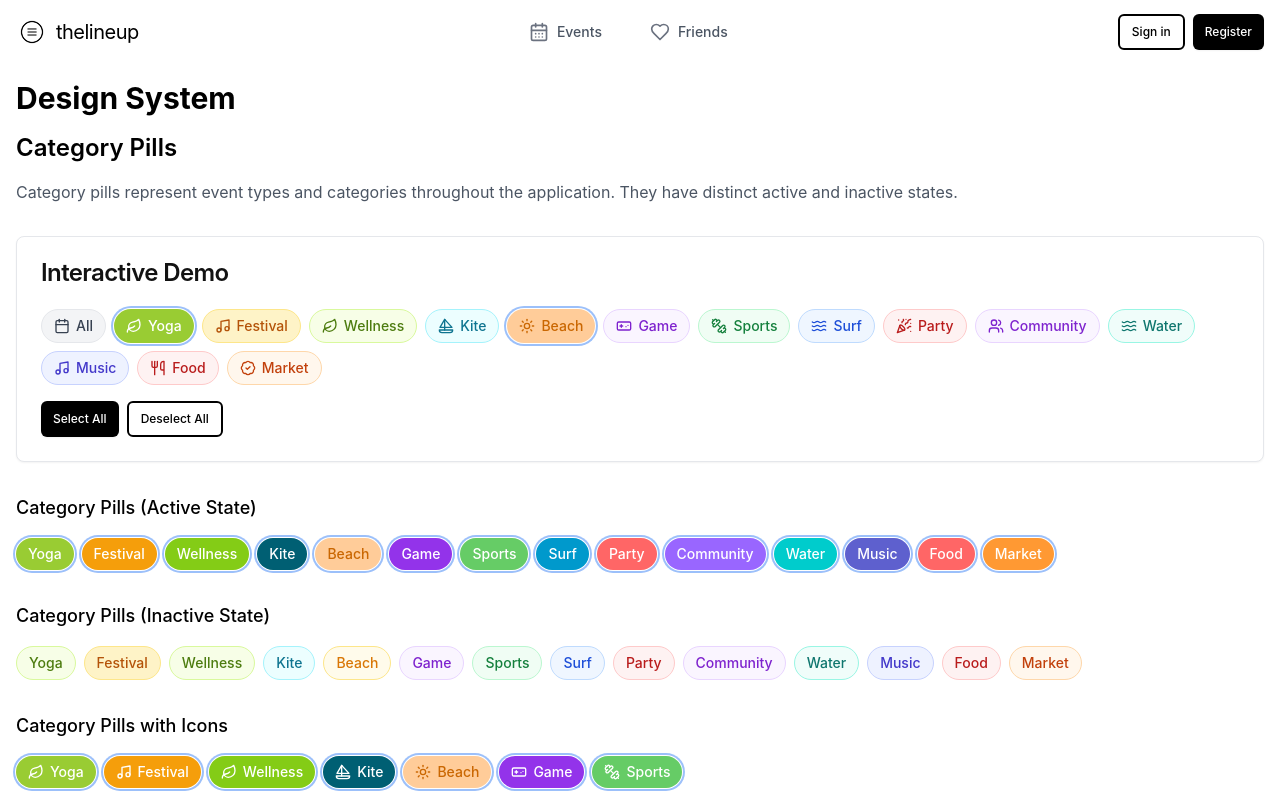
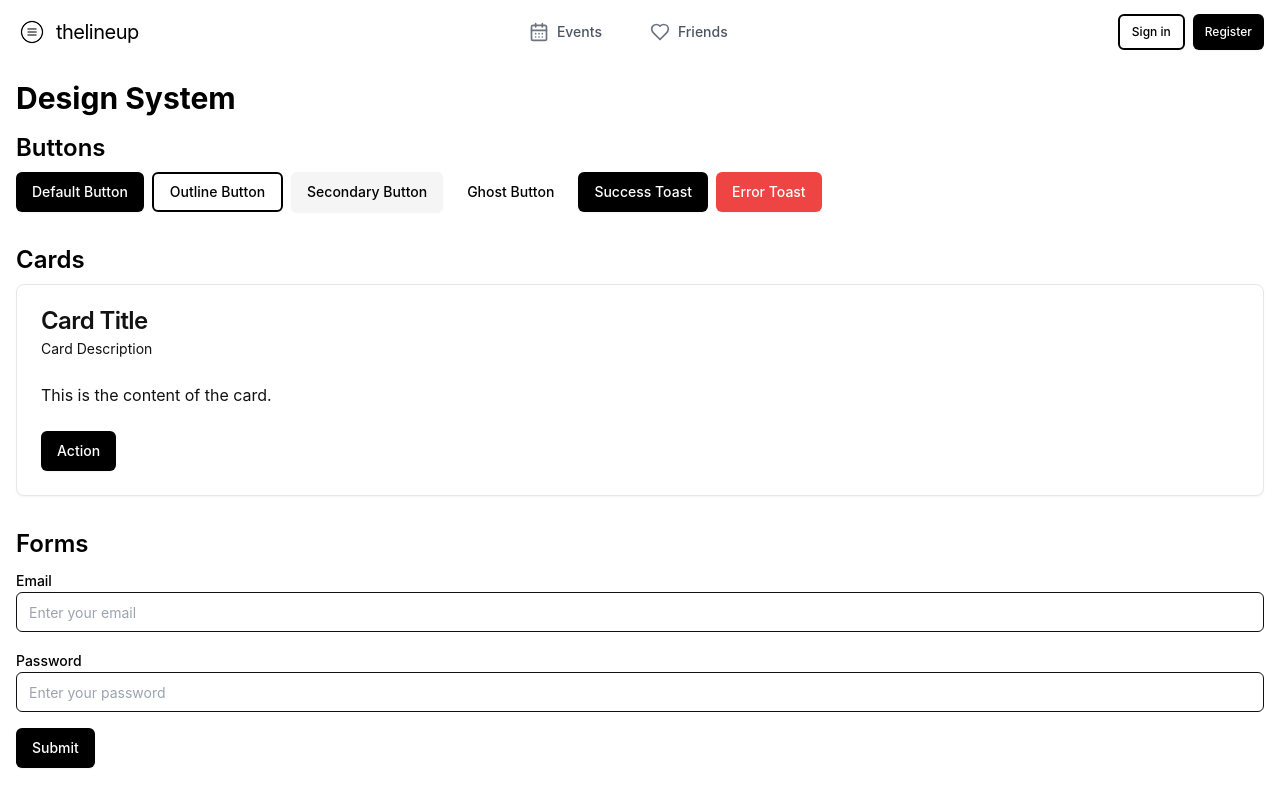
Before and after one commit to rbmns/the-lineup.com, a React (Vite) app: page /design-system in a window 1280 px wide. Shown: the top 800 px of the page. Built offline with nearby package versions, Linux system fonts and the light colour scheme.

Commit message:
Reverted to commit ab0e772783500dd321105a5ab3cae3ae8ccd3329

```diff
--- a/src/components/ui/CategoryPillShowcase.tsx
+++ b/src/components/ui/CategoryPillShowcase.tsx
@@ -1,35 +1,13 @@
 
-import React, { useState } from 'react';
+import React from 'react';
 import { CategoryPill } from './category-pill';
-import { Button } from './button';
-import { Card, CardContent, CardHeader, CardTitle } from './card';
 
 export const CategoryPillShowcase = () => {
-  // Common event types to showcase
   const eventTypes = [
     'Yoga', 'Festival', 'Wellness', 'Kite', 'Beach', 'Game',
-    'Sports', 'Surf', 'Party', 'Community', 'Water',
+    'Other', 'Sports', 'Surf', 'Party', 'Community', 'Water',
     'Music', 'Food', 'Market'
   ];
-
-  // Interactive demo
-  const [selectedCategories, setSelectedCategories] = useState<string[]>(['Yoga', 'Beach']);
-
-  const toggleCategory = (category: string) => {
-    if (selectedCategories.includes(category)) {
-      setSelectedCategories(prev => prev.filter(c => c !== category));
-    } else {
-      setSelectedCategories(prev => [...prev, category]);
-    }
-  };
-
-  const selectAll = () => {
-    setSelectedCategories([...eventTypes]);
-  };
-
-  const deselectAll = () => {
-    setSelectedCategories([]);
-  };
 
   return (
     <section className="space-y-8">
@@ -37,62 +15,15 @@ export const CategoryPillShowcase = () => {
         <h2 className="text-2xl font-semibold mb-4">Category Pills</h2>
         <p className="text-gray-600 mb-6">
           Category pills represent event types and categories throughout the application.
-          They have distinct active and inactive states.
         </p>
       </div>
 
-      {/* Display examples of each state */}
-      <Card>
-        <CardHeader>
-          <CardTitle>Interactive Demo</CardTitle>
-        </CardHeader>
-        <CardContent className="space-y-4">
-          <div className="flex flex-wrap gap-2 mb-4">
-            {/* All pill */}
-            <CategoryPill
-              key="all"
-              category="All"
-              active={selectedCategories.length === eventTypes.length}
-              onClick={() => selectedCategories.length === eventTypes.length ? deselectAll() : selectAll()}
-              showIcon={true}
-              isAll={true}
-            />
-
-            {/* Regular category pills */}
-            {eventTypes.map(category => (
-              <CategoryPill
-                key={category}
-                category={category}
-                active={selectedCategories.includes(category)}
-                onClick={() => toggleCategory(category)}
-                showIcon={true}
-              />
-            ))}
-          </div>
-
-          <div className="space-x-2">
-            <Button size="sm" onClick={selectAll}>Select All</Button>
-            <Button size="sm" variant="outline" onClick={deselectAll}>Deselect All</Button>
-          </div>
-        </CardContent>
-      </Card>
-
       {/* Default Size Category Pills */}
       <div className="space-y-4">
-        <h3 className="text-lg font-medium">Category Pills (Active State)</h3>
+        <h3 className="text-lg font-medium">Category Pills (Default Size)</h3>
         <div className="flex flex-wrap gap-2">
           {eventTypes.map(category => (
-            <CategoryPill key={category} category={category} active={true} />
-          ))}
-        </div>
-      </div>
-
-      {/* Inactive Category Pills */}
-      <div className="space-y-4">
-        <h3 className="text-lg font-medium">Category Pills (Inactive State)</h3>
-        <div className="flex flex-wrap gap-2">
-          {eventTypes.map(category => (
-            <CategoryPill key={category} category={category} active={false} />
+            <CategoryPill key={category} category={category} />
           ))}
         </div>
       </div>
@@ -101,8 +32,8 @@ export const CategoryPillShowcase = () => {
       <div className="space-y-4">
         <h3 className="text-lg font-medium">Category Pills with Icons</h3>
         <div className="flex flex-wrap gap-2">
-          {eventTypes.slice(0, 7).map(category => (
-            <CategoryPill key={category} category={category} showIcon={true} active={true} />
+          {eventTypes.map(category => (
+            <CategoryPill key={category} category={category} showIcon={true} />
           ))}
         </div>
       </div>
@@ -111,8 +42,8 @@ export const CategoryPillShowcase = () => {
       <div className="space-y-4">
         <h3 className="text-lg font-medium">Small Category Pills</h3>
         <div className="flex flex-wrap gap-2">
-          {eventTypes.slice(0, 8).map((category, idx) => (
-            <CategoryPill key={category} category={category} size="sm" active={idx < 4} />
+          {eventTypes.slice(0, 8).map(category => (
+            <CategoryPill key={category} category={category} size="sm" />
           ))}
         </div>
       </div>
@@ -121,8 +52,32 @@ export const CategoryPillShowcase = () => {
       <div className="space-y-4">
         <h3 className="text-lg font-medium">Large Category Pills</h3>
         <div className="flex flex-wrap gap-2">
+          {eventTypes.slice(0, 8).map(category => (
+            <CategoryPill key={category} category={category} size="lg" />
+          ))}
+        </div>
+      </div>
+
+      {/* Active Category Pills */}
+      <div className="space-y-4">
+        <h3 className="text-lg font-medium">Active Category Pills</h3>
+        <div className="flex flex-wrap gap-2">
           {eventTypes.slice(0, 5).map(category => (
-            <CategoryPill key={category} category={category} size="lg" active={true} />
+            <CategoryPill key={category} category={category} active={true} />
+          ))}
+        </div>
+      </div>
+
+      {/* Interactive Category Pills */}
+      <div className="space-y-4">
+        <h3 className="text-lg font-medium">Interactive Category Pills</h3>
+        <div className="flex flex-wrap gap-2">
+          {eventTypes.slice(0, 5).map(category => (
+            <CategoryPill
+              key={category}
+              category={category}
+              onClick={() => alert(`Clicked on ${category}`)}
+            />
           ))}
         </div>
       </div>
--- a/src/components/ui/category-pill.tsx
+++ b/src/components/ui/category-pill.tsx
@@ -137,93 +137,6 @@ const getCategoryColor = (category: string): string => {
   return 'bg-gray-600 text-white hover:bg-gray-700';
 };
 
-// Get inactive color style for a category (much lighter version)
-const getInactiveColor = (category: string): string => {
-  const lowerCategory = category.toLowerCase();
-
-  // Festival - Amber/Orange
-  if (lowerCategory.includes('festival')) {
-    return 'bg-amber-100 text-amber-700 border border-amber-200 hover:bg-amber-200';
-  }
-
-  // Wellness - Lime Green
-  if (lowerCategory.includes('wellness')) {
-    return 'bg-lime-50 text-lime-700 border border-lime-200 hover:bg-lime-100';
-  }
-
-  // Kite - Deep Teal
-  if (lowerCategory.includes('kite')) {
-    return 'bg-cyan-50 text-cyan-700 border border-cyan-200 hover:bg-cyan-100';
-  }
-
-  // Beach - Soft Orange
-  if (lowerCategory.includes('beach')) {
-    return 'bg-amber-50 text-amber-600 border border-amber-200 hover:bg-amber-100';
-  }
-
-  // Game - Purple
-  if (lowerCategory.includes('game')) {
-    return 'bg-purple-50 text-purple-700 border border-purple-200 hover:bg-purple-100';
-  }
-
-  // Sports
-  if (lowerCategory.includes('sports') || lowerCategory.includes('fitness')) {
-    return 'bg-green-50 text-green-700 border border-green-200 hover:bg-green-100';
-  }
-
-  // Surf
-  if (lowerCategory.includes('surf')) {
-    return 'bg-blue-50 text-blue-700 border border-blue-200 hover:bg-blue-100';
-  }
-
-  // Party - Coral
-  if (lowerCategory.includes('party')) {
-    return 'bg-red-50 text-red-700 border border-red-200 hover:bg-red-100';
-  }
-
-  // Yoga - Bright Green
-  if (lowerCategory.includes('yoga')) {
-    return 'bg-lime-50 text-lime-700 border border-lime-200 hover:bg-lime-100';
-  }
-
-  // Community - Purple
-  if (lowerCategory.includes('community') ||
-      lowerCategory.includes('networking') ||
-      lowerCategory.includes('meetup')) {
-    return 'bg-purple-50 text-purple-700 border border-purple-200 hover:bg-purple-100';
-  }
-
-  // Water - Teal
-  if (lowerCategory.includes('water')) {
-    return 'bg-teal-50 text-teal-700 border border-teal-200 hover:bg-teal-100';
-  }
-
-  // Music - Purple/Blue
-  if (lowerCategory.includes('music') ||
-      lowerCategory.includes('concert')) {
-    return 'bg-indigo-50 text-indigo-700 border border-indigo-200 hover:bg-indigo-100';
-  }
-
-  // Food - Coral Red
-  if (lowerCategory.includes('food') ||
-      lowerCategory.includes('dining')) {
-    return 'bg-red-50 text-red-700 border border-red-200 hover:bg-red-100';
-  }
-
-  // Market - Orange
-  if (lowerCategory.includes('market')) {
-    return 'bg-orange-50 text-orange-700 border border-orange-200 hover:bg-orange-100';
-  }
-
-  // Other - Gray (default)
-  if (lowerCategory.includes('other') || lowerCategory === 'all') {
-    return 'bg-gray-100 text-gray-700 border border-gray-200 hover:bg-gray-200';
-  }
-
-  // Default - if no match is found
-  return 'bg-gray-50 text-gray-700 border border-gray-200 hover:bg-gray-200';
-};
-
 interface CategoryPillProps {
   category: string;
   onClick?: () => void;
@@ -231,7 +144,6 @@ interface CategoryPillProps {
   showIcon?: boolean;
   className?: string;
   size?: 'xs' | 'sm' | 'default' | 'lg';
-  isAll?: boolean;
 }
 
 export const CategoryPill: React.FC<CategoryPillProps> = ({
@@ -240,15 +152,12 @@ export const CategoryPill: React.FC<CategoryPillProps> = ({
   active = false,
   showIcon = false,
   className,
-  size = 'default',
-  isAll = false
+  size = 'default'
 }) => {
-  const Icon = isAll ? Calendar : getCategoryIcon(category);
-
-  // Use higher contrast between active and inactive states
+  const Icon = getCategoryIcon(category);
   const colorClasses = active
-    ? (isAll ? 'bg-gray-800 text-white hover:bg-gray-900' : getCategoryColor(category))
-    : getInactiveColor(isAll ? 'all' : category);
+    ? 'bg-purple-600 text-white hover:bg-purple-700'
+    : getCategoryColor(category);
 
   const sizeClasses = {
     'xs': 'text-xs py-0.5 px-1.5',
@@ -271,12 +180,9 @@ export const CategoryPill: React.FC<CategoryPillProps> = ({
         colorClasses,
         sizeClasses[size],
         onClick ? 'cursor-pointer' : 'cursor-default',
-        active ? 'ring-2 ring-offset-1' : '',
         className
       )}
       onClick={onClick}
-      role={onClick ? 'button' : undefined}
-      aria-pressed={onClick ? active : undefined}
     >
       {showIcon && <Icon className={iconSize[size]} />}
       <span>{category}</span>
--- a/src/pages/DesignSystem.tsx
+++ b/src/pages/DesignSystem.tsx
@@ -1,6 +1,5 @@
-
 import React from 'react';
-import { Button } from "@/components/ui/button";
+import { Button } from "@/components/ui/button"
 import {
   Card,
   CardContent,
@@ -8,20 +7,15 @@ import {
   CardFooter,
   CardHeader,
   CardTitle,
-} from "@/components/ui/card";
-import { Input } from "@/components/ui/input";
-import { Label } from "@/components/ui/label";
-import { toast } from "@/components/ui/use-toast";
-import { CategoryPillShowcase } from "@/components/ui/CategoryPillShowcase";
+} from "@/components/ui/card"
+import { Input } from "@/components/ui/input"
+import { Label } from "@/components/ui/label"
+import { toast } from "@/components/ui/use-toast"
 
 export default function DesignSystem() {
   return (
     <div className="container mx-auto p-4">
       <h1 className="text-3xl font-bold mb-4">Design System</h1>
-
-      <section className="mb-8">
-        <CategoryPillShowcase />
-      </section>
 
       <section className="mb-8">
         <h2 className="text-2xl font-semibold mb-2">Buttons</h2>
@@ -31,7 +25,7 @@ export default function DesignSystem() {
           <Button variant="secondary">Secondary Button</Button>
           <Button variant="ghost">Ghost Button</Button>
           <Button
-            variant="default"
+            variant="default" // Changed from "success" to "default"
             onClick={() => toast({
               title: "Success",
               description: "Your action was successful!",
@@ -41,7 +35,7 @@ export default function DesignSystem() {
           </Button>
 
           <Button
-            variant="destructive"
+            variant="destructive" // Changed from "primary" to "destructive"
             onClick={() => toast({
               title: "Error",
               description: "There was an error with your action!",
--- a/src/pages/EventsPageRefactored.tsx
+++ b/src/pages/EventsPageRefactored.tsx
@@ -27,8 +27,7 @@ const EventsPageRefactored = () => {
     toggleCategory,
     selectAll,
     deselectAll,
-    reset,
-    areAllSelected
+    reset
   } = useCategoryFilterSelection(allEventTypes);
 
   // Filter events based on selected categories
@@ -63,7 +62,6 @@ const EventsPageRefactored = () => {
             hasActiveFilters={selectedCategories.length > 0 && selectedCategories.length < allEventTypes.length}
             onClearAllFilters={reset}
             className="bg-white rounded-lg shadow-sm p-4"
-            allSelected={areAllSelected()}
           />
         </div>
 
```
Also changed, not shown: src/components/events/filters/EventCategoryFilters.tsx (+39 -12 lines), src/components/events/filters/EventFilterBar.tsx (+14 -17 lines), src/hooks/events/useCategoryFilterSelection.ts (+0 -8 lines).
